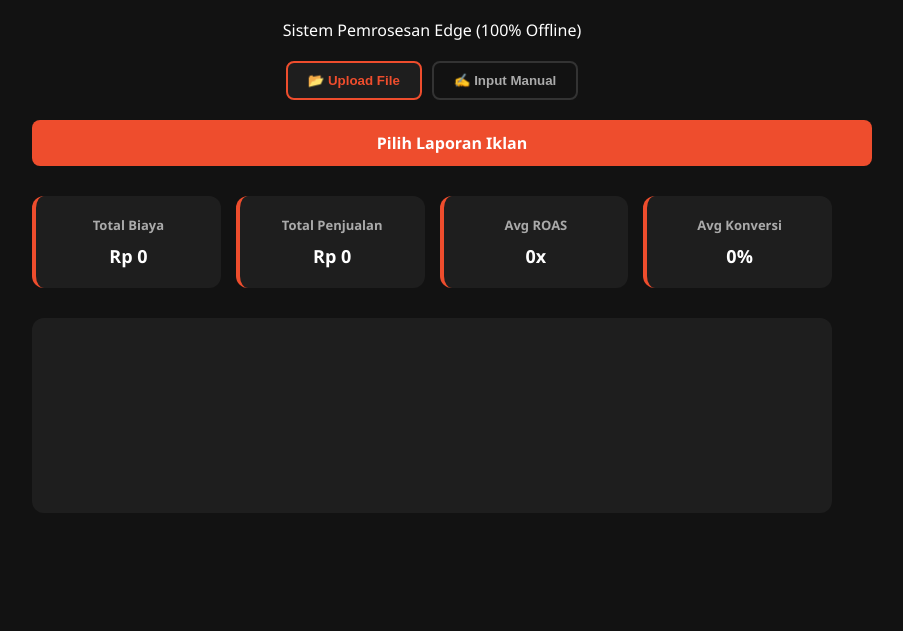
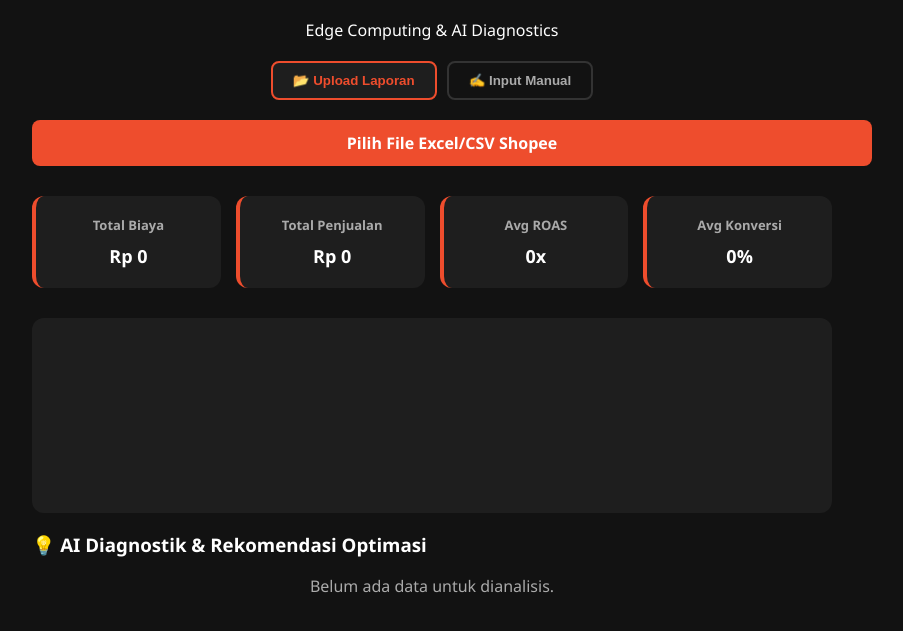
Before and after one commit to zeraX23/optimasi-iklan, a plain HTML site: page index.html in a window 1280 px wide. Shown: the part 87-718 px from the top of the page, without its empty margins (208-1111 px from the left). Drawn offline with nearby package versions, Linux system fonts and the light colour scheme.

Commit message:
Update text and labels in index.html

```diff
--- a/index.html
+++ b/index.html
@@ -8,6 +8,7 @@
     <link rel="manifest" href="manifest.json">
     <meta name="theme-color" content="#EE4D2D">
 
+    <!-- Library Data Science Client-Side 2026 -->
     <script src="https://cdn.jsdelivr.net/npm/xlsx/dist/xlsx.full.min.js"></script>
     <script src="https://cdn.jsdelivr.net/npm/chart.js"></script>
 </head>
@@ -15,19 +16,19 @@
     <div class="container">
         <header>
             <h1>📊 Shopee Ads Analytics</h1>
-            <p>Sistem Pemrosesan Edge (100% Offline)</p>
+            <p>Edge Computing & AI Diagnostics</p>
         </header>
 
         <!-- Navigasi Mode Input -->
         <div class="tabs">
-            <button id="btnTabUpload" class="tab-btn active">📂 Upload File</button>
+            <button id="btnTabUpload" class="tab-btn active">📂 Upload Laporan</button>
             <button id="btnTabManual" class="tab-btn">✍️ Input Manual</button>
         </div>
 
         <!-- Mode 1: Upload File -->
         <div id="uploadSection" class="input-section active-section">
             <input type="file" id="fileInput" accept=".csv, .xlsx, .xls">
-            <label for="fileInput" class="action-btn">Pilih Laporan Iklan</label>
+            <label for="fileInput" class="action-btn">Pilih File Excel/CSV Shopee</label>
         </div>
 
         <!-- Mode 2: Input Manual -->
@@ -42,7 +43,7 @@
                     <input type="number" id="m_pesanan" placeholder="Jumlah Pesanan" required>
                 </div>
                 <button type="submit" class="action-btn submit-btn">➕ Tambah ke Dashboard</button>
-                <button type="button" id="btnReset" class="action-btn reset-btn">🗑️ Reset Data</button>
+                <button type="button" id="btnReset" class="action-btn reset-btn">🗑️ Reset Semua Data</button>
             </form>
         </div>
 
@@ -54,14 +55,21 @@
             <div class="card"><h3>Avg Konversi</h3><h2 id="avgKonversi">0%</h2></div>
         </div>
 
-        <!-- Area Visualisasi -->
+        <!-- Area Visualisasi Chart -->
         <div class="chart-container">
             <canvas id="roasChart"></canvas>
+        </div>
+
+        <!-- Engine Rekomendasi Optimasi (Baru) -->
+        <div id="optimizationPanel" class="optimization-container">
+            <h3>💡 AI Diagnostik & Rekomendasi Optimasi</h3>
+            <p style="text-align:center; color:#aaa;">Belum ada data untuk dianalisis.</p>
         </div>
     </div>
 
     <script src="app.js"></script>
     <script>
+        // Pendaftaran Service Worker PWA
         if ('serviceWorker' in navigator) {
             navigator.serviceWorker.register('sw.js').catch(err => console.log(err));
         }
```
